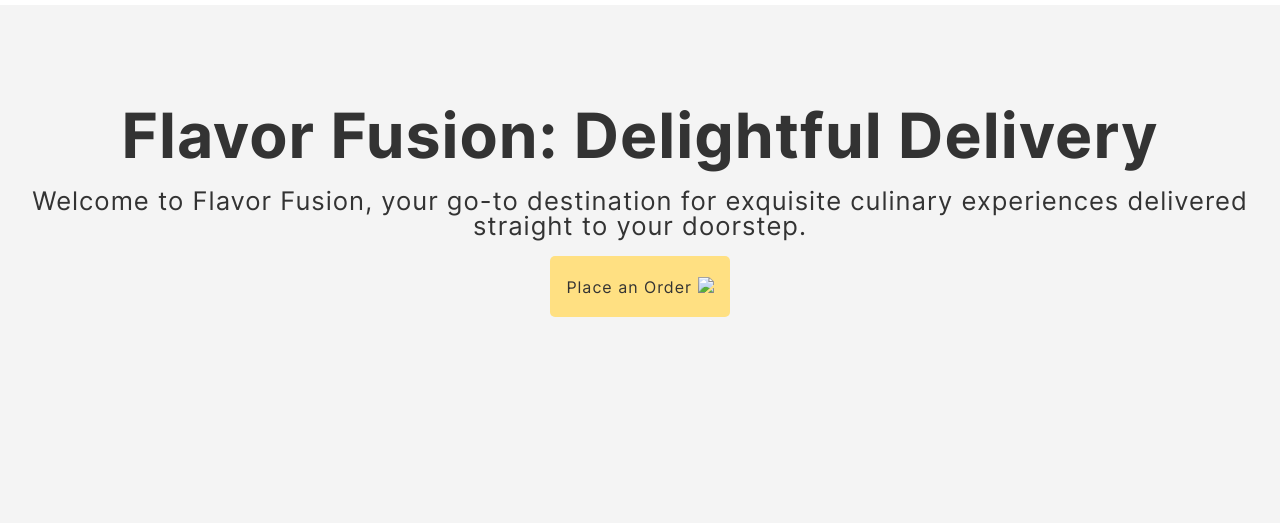
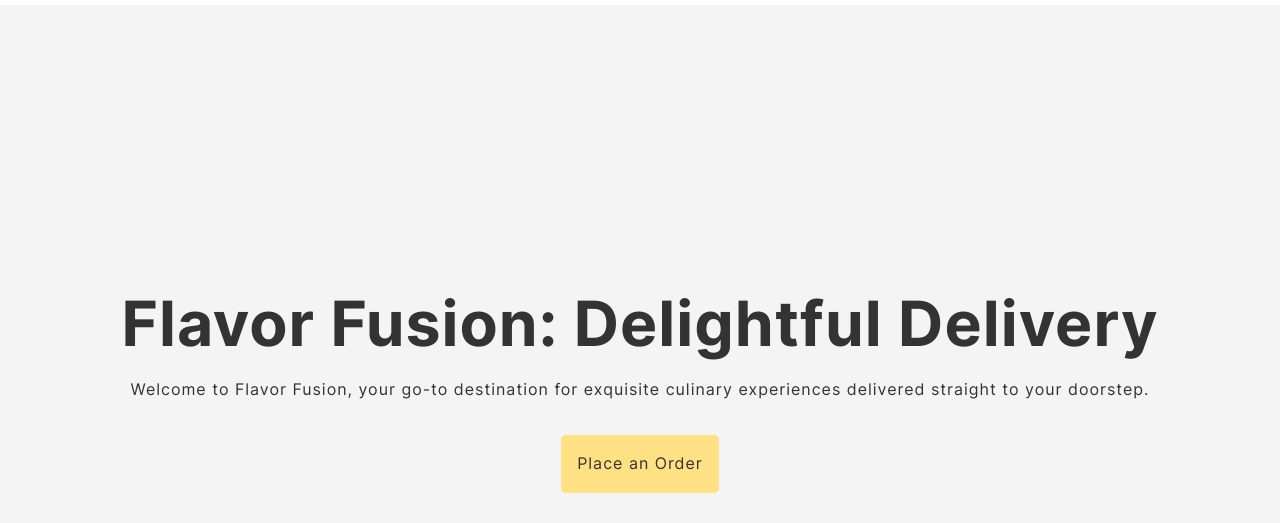
Before and after one commit to Darkobligations/FlavorFusion, a plain HTML site: page index.html in a window 1280 px wide. Shown: the part 114-637 px from the top of the page. Drawn offline with Linux system fonts and the light colour scheme.

Commit message:
working on landing page

```diff
--- a/index.html
+++ b/index.html
@@ -103,17 +103,19 @@
     <section id = "landing-section">
         <div class = "landing">
             <div class = "landing__textContainer">
-                <h1 class = "landing__heading">Flavor Fusion: Delightful Delivery</h1>
+                <h1 class = "landing__heading">Flavor Fusion: Delightful <span>Delivery</span></h1>
                 <p class = "landing__paragraph">Welcome to Flavor Fusion, your go-to destination for exquisite culinary experiences delivered straight to your doorstep.</p>
             </div>
             <div class = "landing__image">
                 <img>
             </div>
             <a class = "landing__button href-button" aria-label = "Go to order" href = "">
-                <span>Place an Order</span>
-                <img src = "/image/Utility/buttonBackground.webp" aria-hidden = "true" >
+                Place an Order
             </a>
         </div>
+        <picture class = "landing-bg">
+
+        </picture>
     </section>
 
      <!------------------------------------------------>
--- a/sass/globals/_utility.scss
+++ b/sass/globals/_utility.scss
@@ -8,9 +8,9 @@
     --secondaryUtil-color:#707070;
 
     //font size
-    --header-size:clamp(2.8125rem, 7vw, 3.9rem);
+    --header-size:clamp(2.6rem, 7vw, 3.9rem);
     --headerTwo-size:clamp(2.3rem, 5vw, 2.6rem);
-    --sub-head:clamp(1.1rem, 2vw, 1.7rem);
+    --headerThree-size:clamp(1.4rem, 2vw, 1.7rem);
     --body-size:1rem;
     --footer-size:clamp(0.875rem, 1.5vw, 0.938rem);
 
--- a/sass/sections/_landingPage.scss
+++ b/sass/sections/_landingPage.scss
@@ -1,5 +1,5 @@
 #landing-section{
-    padding:var(--section-padding);
+
     letter-spacing: 1px;
 }
 
@@ -8,6 +8,9 @@
     align-items: center;
     justify-content: center;
     flex-direction: column;
+    padding:var( --section-padding);
+    padding-top:clamp(7em, 25vw, 18em);
+
     &__textContainer{
         display: flex;
         flex-direction: column;
@@ -31,6 +34,38 @@
         background-color: var(--util-color);
         border-radius: 5px;
         color:var(--body-color);
+        z-index: 1;
+        margin-top:1em;
+    }
+}
+
+.landing-bg{
+    position: absolute;
+    display: block;
+    top:0;
+    left:0;
+    width:100%;
+    height:100%;
+    z-index:-1;
+    &::before{
+        content: '';
+        position: absolute;
+        display: block;
+        height: 100%;
+        width: 100%;
+        opacity: .7;
+        top: 0;
+        left: 0;
+        z-index: 1;
+    }
+    img{
+        position: absolute;
+        display: block;
+        top:0;
+        left:0;
+        width:100%;
+        height:100%;
+        object-fit: cover;
 
     }
 }
--- a/sass/sections/_navigation.scss
+++ b/sass/sections/_navigation.scss
@@ -94,7 +94,7 @@
         border-bottom:1px rgba(0, 0, 0, 0.158) solid;
         align-items: center;
         .order-heading{
-            font-size:var( --sub-head);
+            font-size:var(--headerThree-size);
             font-weight: 700;
         }
 
@@ -270,7 +270,7 @@
         }
 
         .navigation__toggle.active{
-            background-color: #FFE082;
+            background-color: var(--util-color);
 
             .navigation__toggle-span{
                 opacity: 0.6;
```
Also changed, not shown: dist/style.css, 1 other file.
